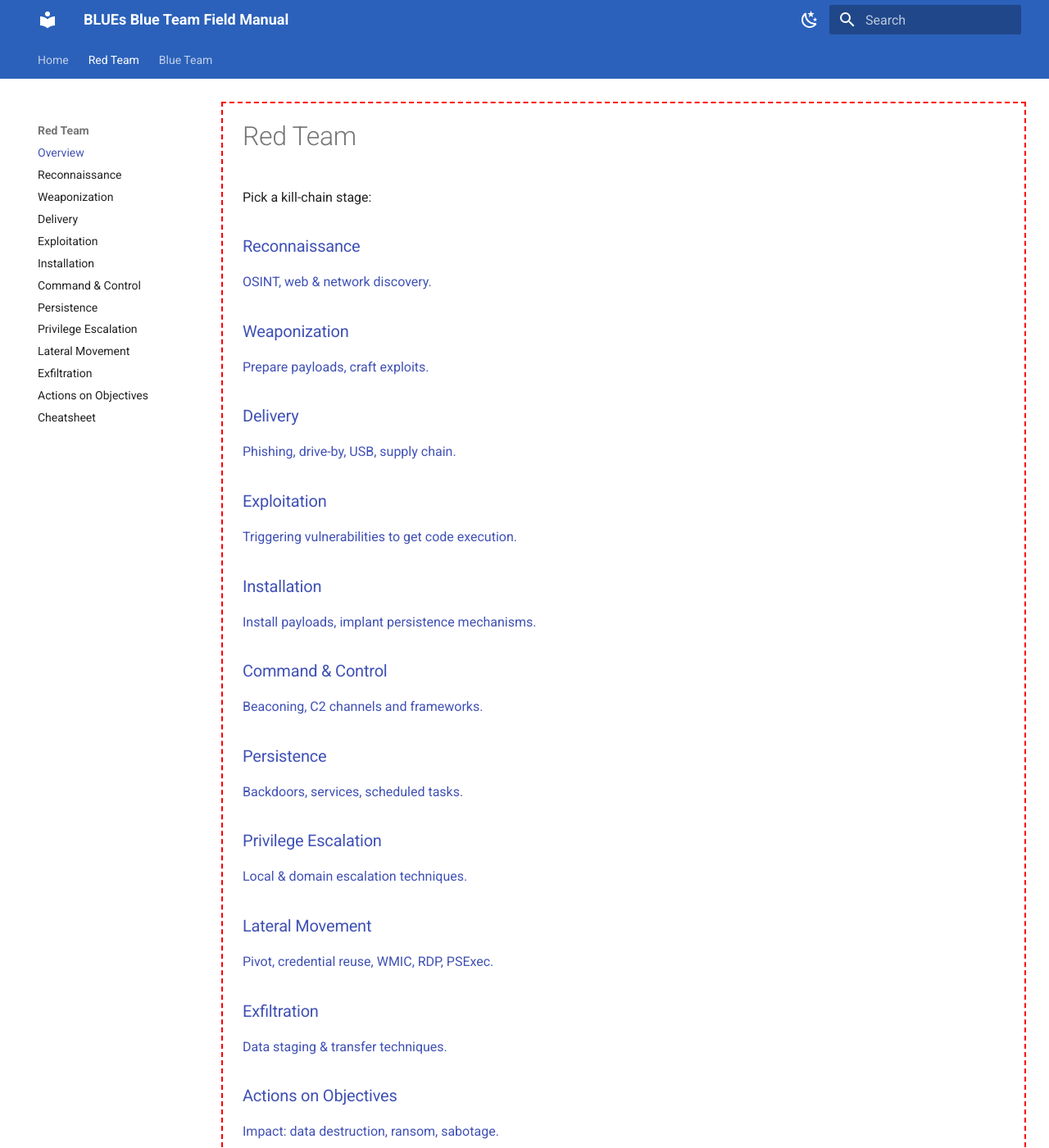
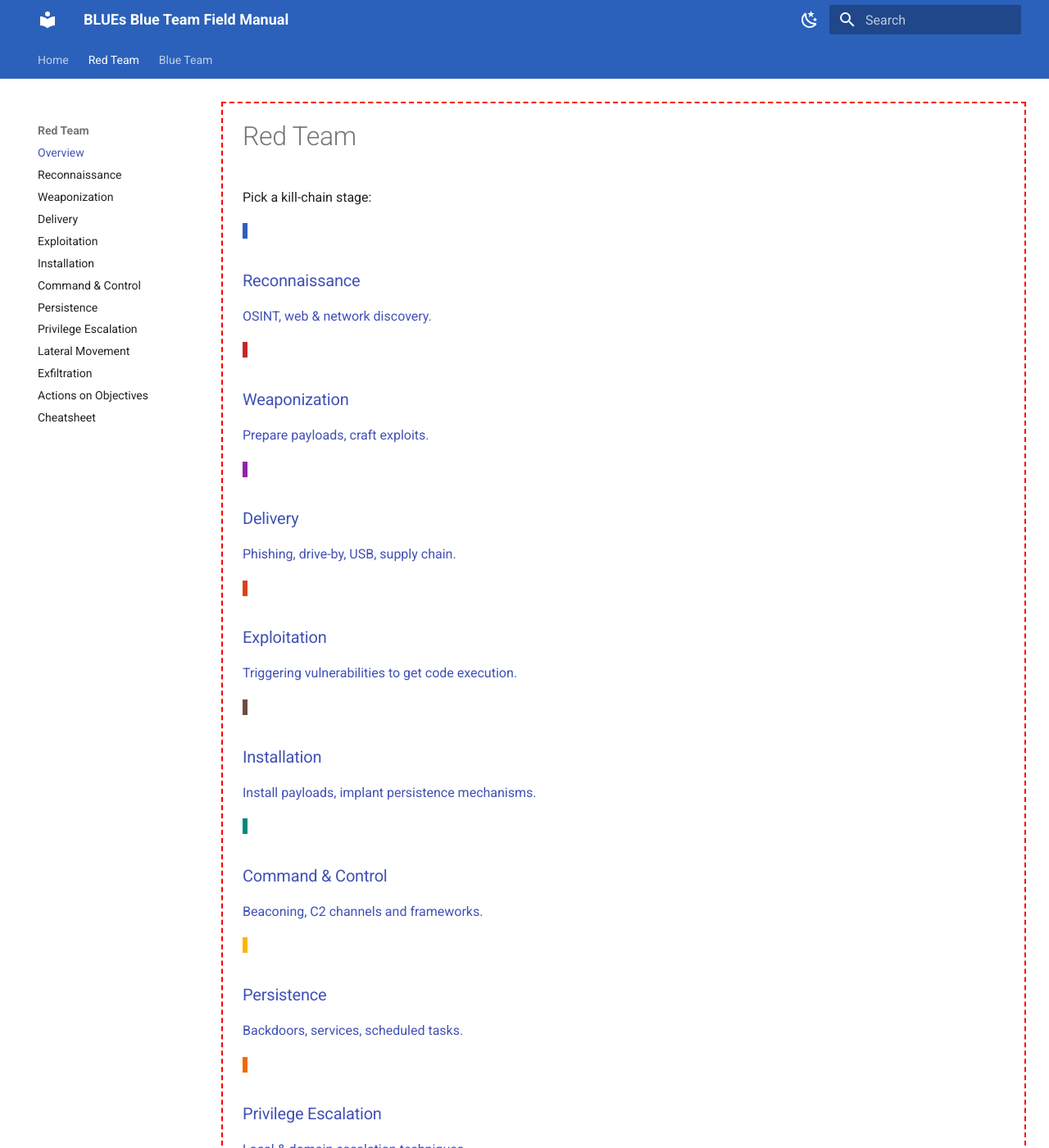
Before and after one commit to BLUE-ps1/BLUES-Blue-Team-Field-Manual, an MkDocs documentation site: the page built from docs/red-team/index.md, in a window 1280 px wide and 1400 px high. Shown: the whole window at 82% size. Built offline with MkDocs 1.6.1 and Material for MkDocs 9.7.7, drawn with Linux system fonts in a browser that asks for light colours.

Commit message:
Update extra.css

```diff
--- a/docs/assets/extra.css
+++ b/docs/assets/extra.css
@@ -54,3 +54,16 @@
 .md-tabs__item--active .md-tabs__link {
   color: #ffffff !important;
 }
+
+/* Stage accents (keep consistent with your palette) */
+.kc-btn.recon       { border-left: 6px solid #2B61BA; }  /* blue */
+.kc-btn.weaponize   { border-left: 6px solid #c62828; }  /* red */
+.kc-btn.delivery    { border-left: 6px solid #8e24aa; }  /* purple */
+.kc-btn.exploitation{ border-left: 6px solid #d84315; }  /* deep orange */
+.kc-btn.install     { border-left: 6px solid #6d4c41; }  /* brown */
+.kc-btn.c2          { border-left: 6px solid #00897b; }  /* teal */
+.kc-btn.persistence { border-left: 6px solid #ffb300; }  /* amber */
+.kc-btn.priv-esc    { border-left: 6px solid #ef6c00; }  /* orange */
+.kc-btn.lateral     { border-left: 6px solid #7b1fa2; }  /* purple/dark */
+.kc-btn.exfil       { border-left: 6px solid #c2185b; }  /* magenta */
+.kc-btn.actions     { border-left: 6px solid #37474f; }  /* slate */
```
